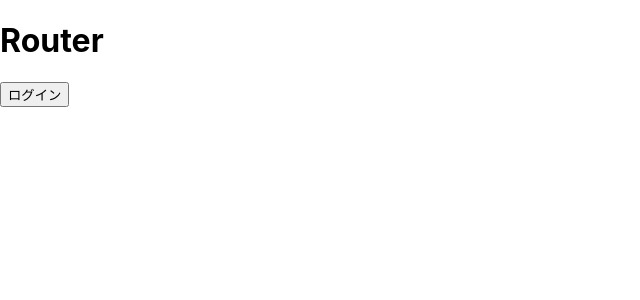
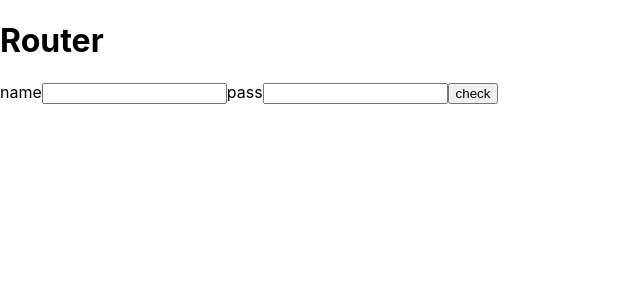
Before and after one commit to tsukasaI/go_api, a React (Create React App) app in the folder react/: page /login in a window 1280 px wide. Shown: the top 300 px of the page, without its empty margins (0-640 px from the left). Built offline with nearby package versions, Linux system fonts and the light colour scheme.

Commit message:
introduce sample login field

```diff
--- a/react/src/index.tsx
+++ b/react/src/index.tsx
@@ -13,7 +13,7 @@ export const store = createStore(history)
 
 ReactDOM.render(
   <Provider store={store}>
-      <App />
+    <App />
   </Provider>,
   document.getElementById('root')
 );
--- a/react/src/views/pages/Login.tsx
+++ b/react/src/views/pages/Login.tsx
@@ -1,27 +1,38 @@
 import axios from 'axios'
-// import { useEffect, useState } from 'react';
+import { useRef } from 'react';
 import { getUserToken } from '../../reducks/user/selectors'
 import { useSelector } from 'react-redux'
 import { useDispatch } from 'react-redux'
 import { loginAction } from '../../reducks/user/actions'
 
 const Login = () => {
-  const login = async () => {
-    const res = await axios.post('http://localhost:8087/login', { name: 'hogehoge', token: 'acs' })
-    dispatch(loginAction({
-      name: res.data.name,
-      token: res.data.token,
-    }))
-  }
+  const nameRef = useRef()
+  const passwordRef = useRef()
 
   const selector = useSelector(state => state)
   const token = getUserToken(selector)
   const dispatch = useDispatch()
 
+  const check = async () => {
+    const res = await axios.post('http://localhost:8087/login', {
+       name: nameRef.current.value,
+       token: passwordRef.current.value,
+    })
+    console.log(res)
+    dispatch(loginAction(res.data.user))
+  }
+
+
+
   return (
     <div>
       <h3>{token}</h3>
-      <button onClick={login}>ログイン</button>
+      <label htmlFor="">name</label>
+      <input type="text" ref={nameRef} />
+      <label htmlFor="">pass</label>
+      <input type="password" ref={passwordRef} />
+
+      <button onClick={check}>check</button>
     </div>
   )
 }
```
Also changed, not shown: 1 other file (tests, documents, lock files or other folders).
